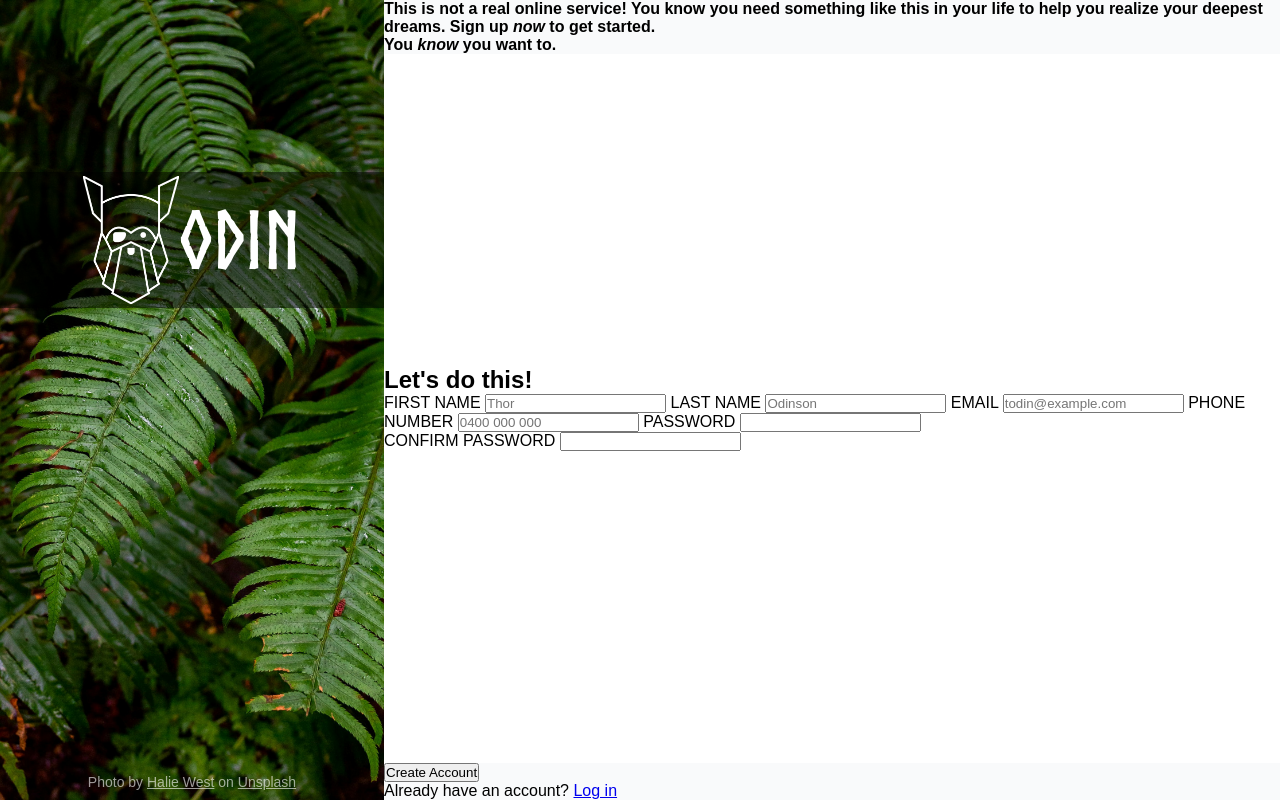
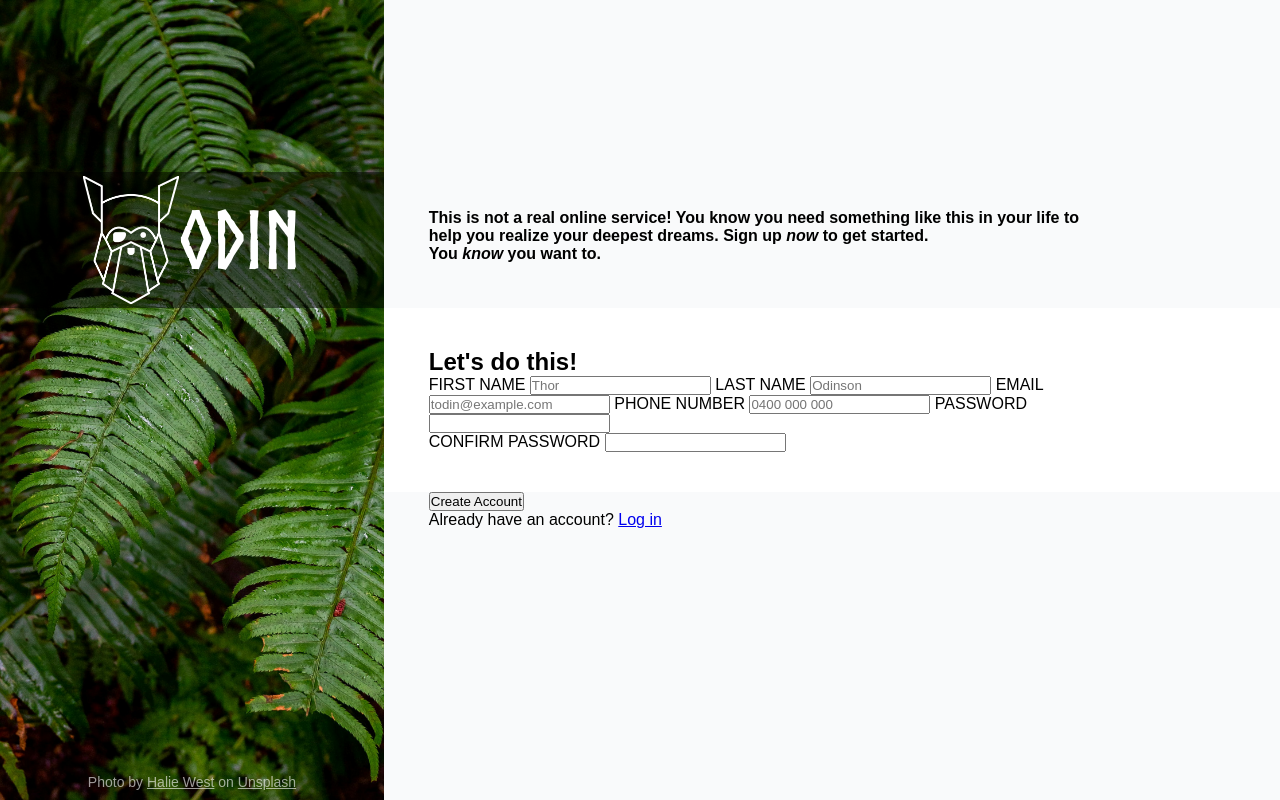
Before and after one commit to reneexie01/odin-sign-up-form, a plain HTML site: page index.html in a window 1280 px wide. Drawn offline with Linux system fonts and the light colour scheme.

Commit message:
Segmented right sidebar and aligned top text

```diff
--- a/styles.css
+++ b/styles.css
@@ -89,8 +89,21 @@ h1 {
     justify-content: space-between;
 }
 
+.top-right, .middle-right, .bottom-right {
+    padding-left: 5%;
+    padding-right: 20%;
+}
+
 .top-right, .bottom-right {
     background-color: #f9fafb;
+    height: 38.5%;
+}
+
+.top-right {
+    display: flex;
+    flex-direction: column;
+    justify-content: flex-end;
+    padding-bottom: 5%;
 }
 
 .non-matching {
```
